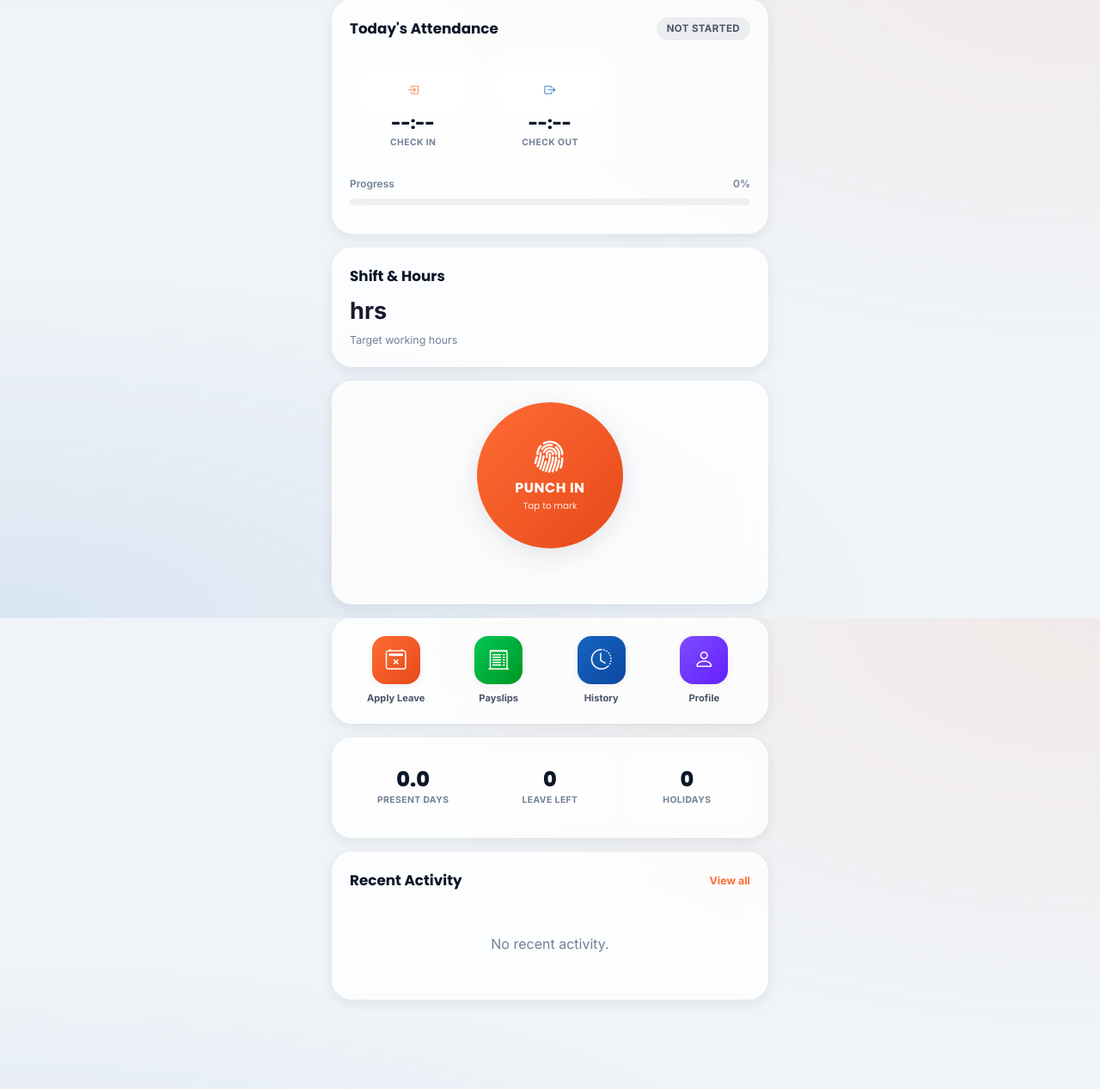
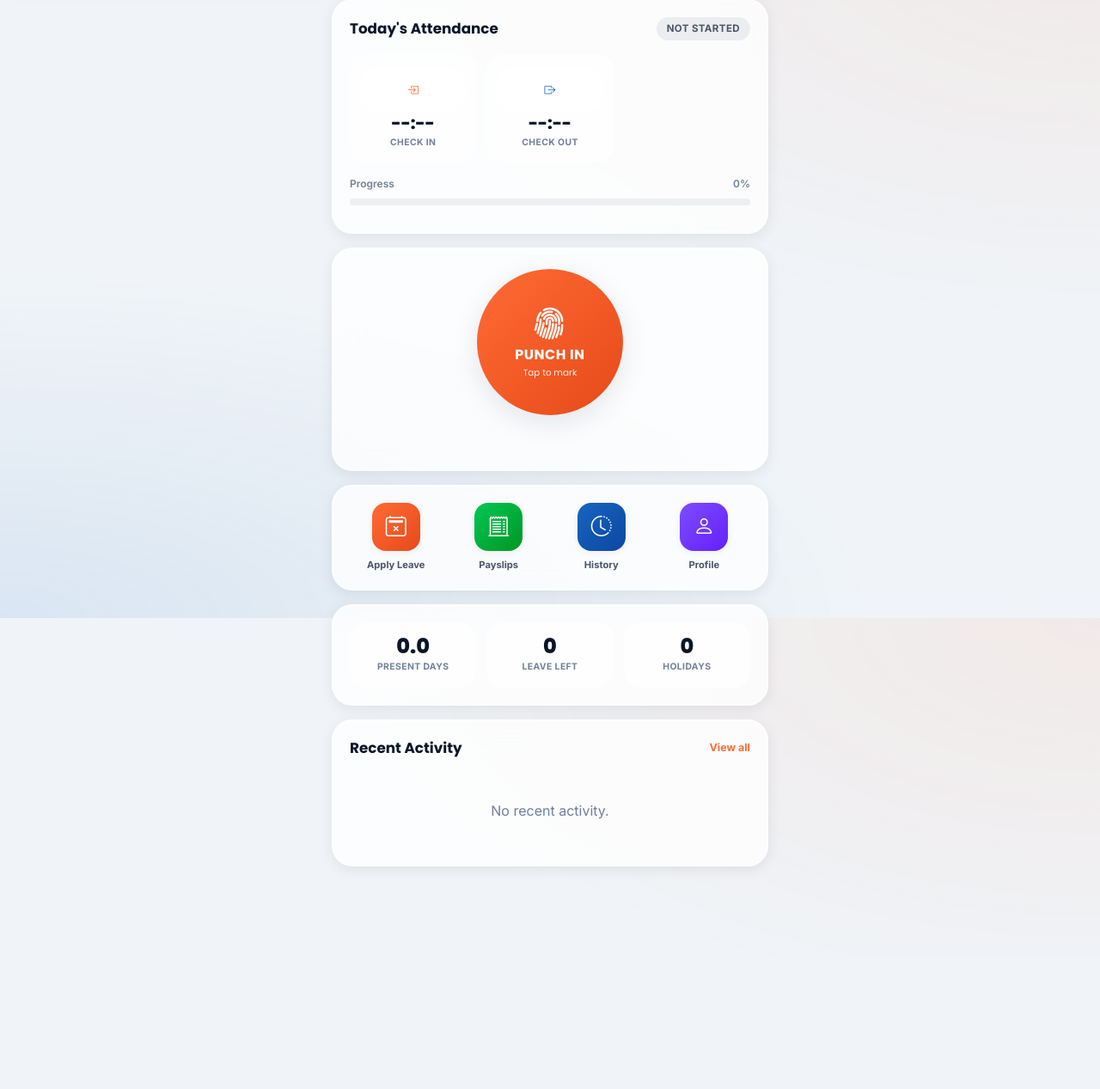
Before and after one commit to robopirate/Payroll-App, a Python web app: template templates/portal/dashboard.html in a window 1280 px wide. Shown: the part 81-1348 px from the top of the page at 86% size. After the commit the page ends 1093 px from the top, so only its background shows below. Run offline with Jinja, Linux system fonts and the light colour scheme; the template is opened without the code that fills it, so the values that code supplies are empty.

Commit message:
refactor(portal): remove separate shift/hours card, keep progress bar based on working hours
- Remove the 'Shift & Hours' card from dashboard and the shift/working-hours
  row from the punch page — user only needs the check-in/out card plus the
  progress bar.
- Progress bar continues to measure elapsed time against the employee's
  effective working_hours_per_day (e.g. '4h 20m of 8h').

48/48 tests pass.

```diff
--- a/templates/portal/dashboard.html
+++ b/templates/portal/dashboard.html
@@ -39,24 +39,6 @@
         <div class="rp-progress-fill" id="rp-progress-fill"></div>
       </div>
     </div>
-  </div>
-</div>
-
-<!-- Shift / Working Hours -->
-<div class="rp-card">
-  <div class="rp-card-body">
-    <div class="rp-card-title mb-2">Shift & Hours</div>
-    {% if location_mode == 'school' %}
-      <div class="rp-title-1 mb-1">{{ shift_start or '--:--' }} – {{ shift_end or '--:--' }}</div>
-      <div class="rp-caption">{{ working_hours_per_day }} working hours</div>
-    {% else %}
-      <div class="rp-title-1 mb-1">{{ working_hours_per_day }} hrs</div>
-      {% if shift_start and shift_end %}
-        <div class="rp-caption">Shift: {{ shift_start }} – {{ shift_end }}</div>
-      {% else %}
-        <div class="rp-caption">Target working hours</div>
-      {% endif %}
-    {% endif %}
   </div>
 </div>
 
```
Also changed, not shown: templates/portal/punch.html (+0 -19 lines).
